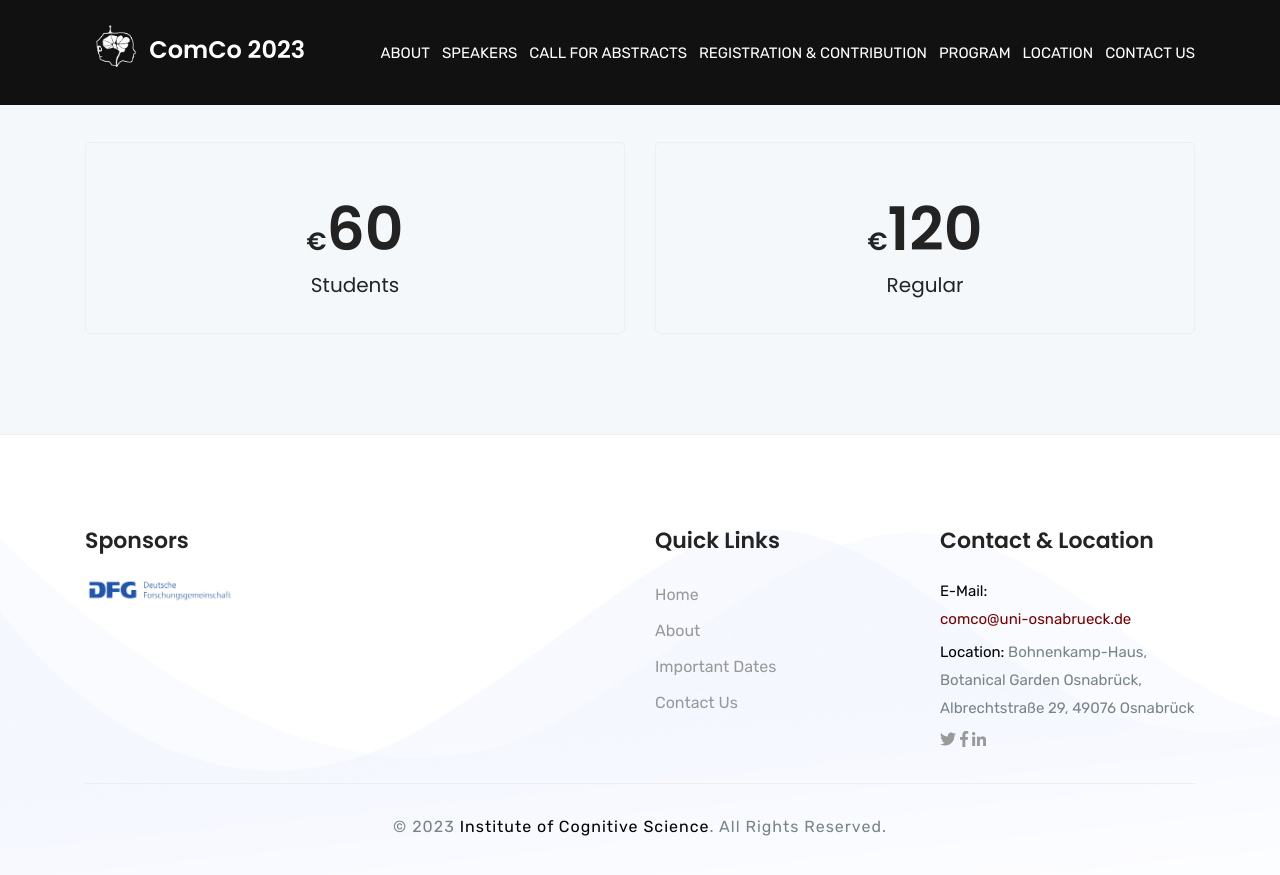
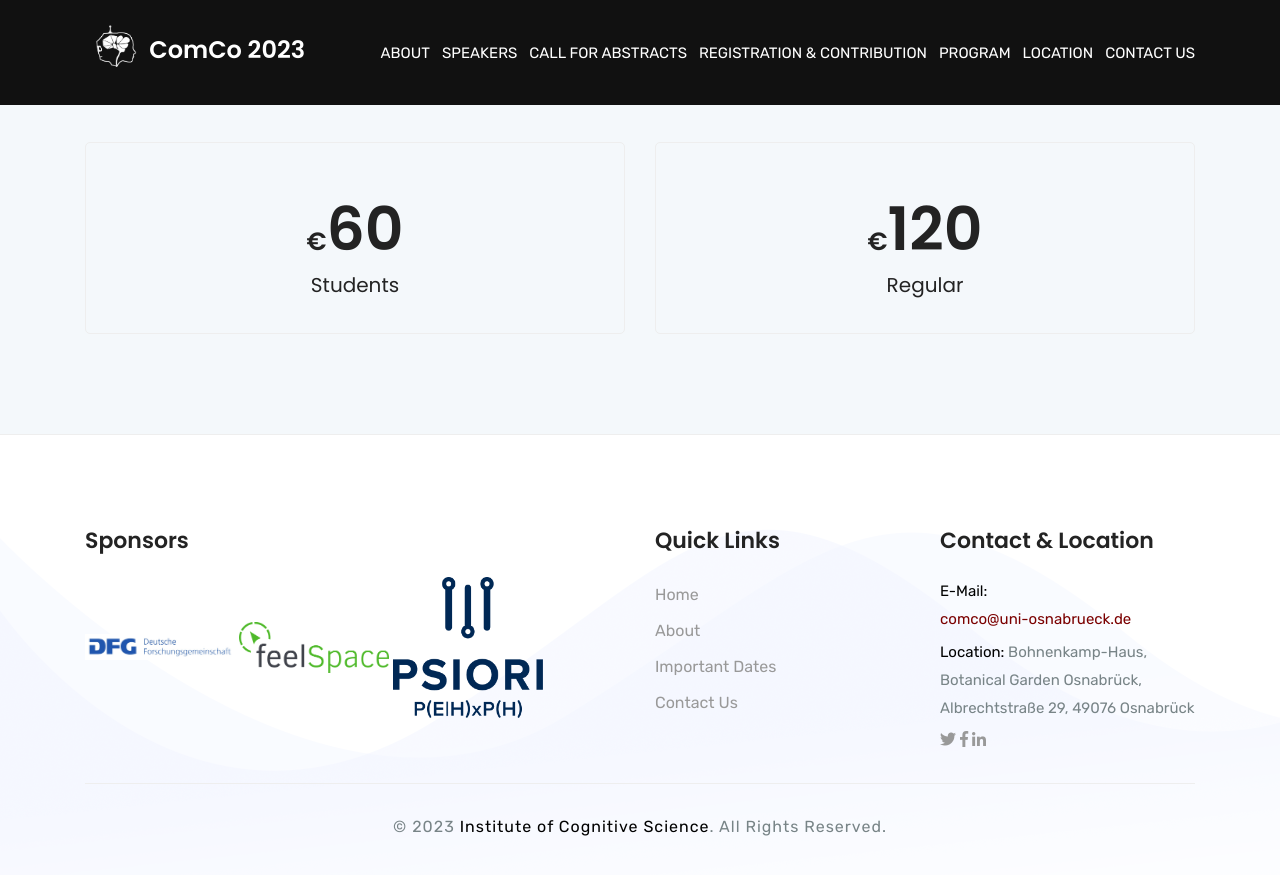
Before and after one commit to comco23/comco23.github.io, a Jekyll site: the page built from index.html, in a window 1280 px wide and 900 px high, scrolled down 1930 px. Shown: the top 875 px of the window. Built offline with Jekyll 4.4.1, drawn with Linux system fonts in a browser that asks for light colours.

Commit message:
added logos

```diff
--- a/_includes/footer.html
+++ b/_includes/footer.html
@@ -10,15 +10,12 @@
 					<a href="https://www.dfg.de/en/" target="_blank">
 						<img src="/assets/img/about/about-5.jpg" alt="Sponsor Logo" width="150">
 					</a>
-					<!-- <a href="https://feelspace.de/impressum/" target="_blank"> -->
-						<!-- <img src="/assets/img/about/about-6.jpg" alt="Sponsor Logo" width="150"> -->
-					<!-- </a> -->
-					<!--<a href="https://www.uni-osnabrueck.de/en/home/" target="_blank"> -->
-					<!--	<img src="/assets/img/about/about-4.jpg" alt="Sponsor Logo" width="150">-->
+					<a href="https://feelspace.de/impressum/" target="_blank">
+						<img src="/assets/img/about/about-6.jpg" alt="Sponsor Logo" width="150">
+					</a>
+					<a href="https://www.psiori.com/" target="_blank">
+						<img src="/assets/img/about/about-4.jpg" alt="Sponsor Logo" width="150">
 					 </a>
-					<!-- <a href="https://feelspace.de/impressum/" target="_blank"> -->
-						<!-- <img src="/assets/img/about/about-6.jpg" alt="Sponsor Logo" width="150"> -->
-					<!-- </a> -->
 				</div>
 			</div>
 
```
Also changed, not shown: assets/img/about/about-4.jpg.
